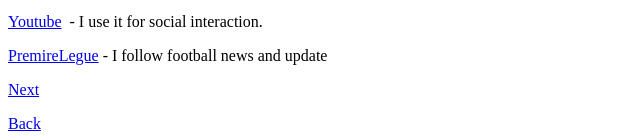
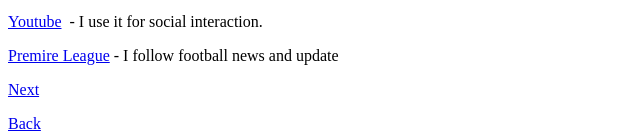
Before and after one commit to derecksangiwa-web/is181-gi-html, a plain HTML site: page Mike.html in a window 1280 px wide. Shown: the part 2781-2919 px from the top of the page, 0-640 px from the left. Drawn offline with Linux system fonts and the light colour scheme.

Commit message:
Add files via upload

```diff
--- a/Mike.html
+++ b/Mike.html
@@ -68,7 +68,7 @@
 <p>
     <a href="https://www.instagram.com">Instagram</a>&nbsp;- I use it for entertainment and learning.
     <p><a href="https://www.youtube.com">Youtube</a>&nbsp; - I use it for social interaction.</p>
-   <p><a href="https://www.PremireLegue.com">PremireLegue</a>&nbsp;- I follow football news and update</p>
+   <p><a href="https://www.PremireLeAgue.com">Premire League</a>&nbsp;- I follow football news and update</p>
 </p>
 <p><a href="Catheline.html">Next</a></p>
 <a href="Aminata.html">Back</a>
```
